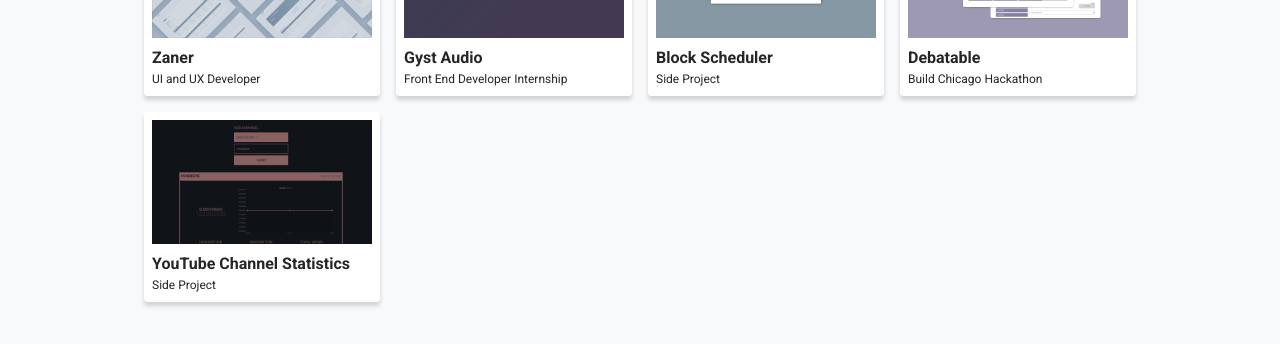
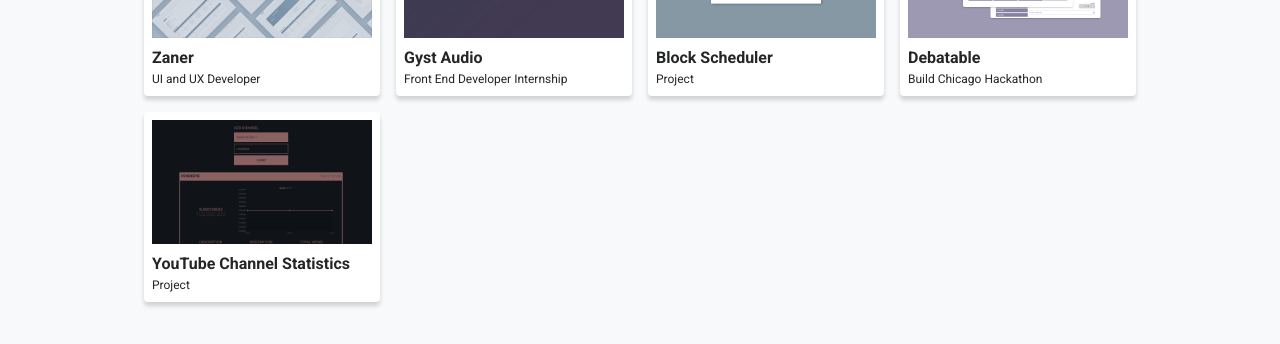
Before and after one commit to albondad/portfolio-version-3, a React (Create React App) app: page / in a window 1280 px wide. Shown: the part 1084-1428 px from the top of the page. Built offline with nearby package versions, Linux system fonts and the light colour scheme.

Commit message:
made project ui changes

```diff
--- a/src/components/Layout/Body/Pages/Portfolio/Projects/Project/ProjectDescription/ProjectDescription.js
+++ b/src/components/Layout/Body/Pages/Portfolio/Projects/Project/ProjectDescription/ProjectDescription.js
@@ -33,8 +33,18 @@
           <div className="projectDescription-headerContainer">
             <div className="projectDescription-headerTitle">{this.props.projectData.title}</div>
             <div className="projectDescription-headerViewOn">{
-              this.props.projectData.viewOnText
-              ? <a href={this.props.projectData.viewOnSource} target={"_blank"}>{"View On " + this.props.projectData.viewOnText}</a>
+              this.props.projectData.viewSiteLink
+              ? <a href={this.props.projectData.viewSiteLink} target={"_blank"}>{"View Site"}</a>
+              : null
+            }
+            {
+              this.props.projectData.viewSiteLink && this.props.projectData.viewCodeLink
+              ? <span>&nbsp;&nbsp; | &nbsp;&nbsp;</span>
+              : null
+            }
+            {
+              this.props.projectData.viewCodeLink
+              ? <a href={this.props.projectData.viewCodeLink} target={"_blank"}>{"View Code"}</a>
               : null
             }
             </div>
@@ -48,9 +58,9 @@
           {/* Slideshow Buttons */}
           <div className="pt-16px">
             {/* back button */}
-            <div onClick={this.backImage} className="w-50 pl-16px d-inline-block foSize-12px text-left foWeight-bold"><span className="d-inline-block projectDescription-slideshowButton"><i className="fas fa-arrow-left fa-fw"></i> Back</span></div>
+            <div onClick={this.backImage} className="w-50 pl-16px d-inline-block foSize-12px text-left foWeight-bold"><span className="d-inline-block projectDescription-slideshowButton"><i className="fas fa-arrow-left fa-fw"></i> Previous Image</span></div>
             {/* next button */}
-            <div onClick={this.nextImage} className="w-50 pr-16px d-inline-block foSize-12px text-right foWeight-bold"><span className="d-inline-block projectDescription-slideshowButton">Next <i className="fas fa-arrow-right fa-fw"></i></span></div>
+            <div onClick={this.nextImage} className="w-50 pr-16px d-inline-block foSize-12px text-right foWeight-bold"><span className="d-inline-block projectDescription-slideshowButton">Next Image <i className="fas fa-arrow-right fa-fw"></i></span></div>
           </div>
 
           {/* Description */}
--- a/src/components/Layout/Body/Pages/Portfolio/Projects/assets/ProjectsData.js
+++ b/src/components/Layout/Body/Pages/Portfolio/Projects/assets/ProjectsData.js
@@ -16,8 +16,6 @@
         ],
         "description": "Zaner is a financial service group primarily focused on risk management. I worked with the company building their upcoming products for their digital assets division as a UI and UX developer. I was able to design and build a style guide and pattern library for use in current and future applications, while designing and implementing views for one of their current web applications. I’ve attached previews of the final products and designs above.",
         "projectSource": "https://www.instagram.com/p/B8YGRavpGq4/",
-        "viewOnText": "Instagram",
-        "viewOnSource": "https://www.instagram.com/p/B8YGRavpGq4/",
         "tools": "Boostrap CSS, jQuery, CSS"
     },
     // Gyst Audio
@@ -34,15 +32,13 @@
         ],
         "description": "Gyst audio is a technology startup that aims to provide audio services. Their technology allows clients to connect with professional voice actors and narrators to create audio versions of their published written works. I worked with the company as a front end developer intern, designing and implementing web related UI components to be used for both the company and clients. I’ve attached previews of the final products above.",
         "projectSource": "https://www.instagram.com/p/B8YF8SQJS3X/",
-        "viewOnText": "Instagram",
-        "viewOnSource": "https://www.instagram.com/p/B8YF8SQJS3X/",
         "tools": "React, jQuery, Boostrap, Python, CSS"
     },
     // Block Scheduler
     {
         "show": true,
         "title": "Block Scheduler",
-        "subTitle" : "Side Project",
+        "subTitle" : "Project",
         "tags": ["Development"],
         "thumbnailSource": "thumbnail-blockScheduler.jpg",
         "slideshowImages": [
@@ -51,9 +47,9 @@
           "slideshow-blockScheduler-03.jpg",
           "slideshow-blockScheduler-04.jpg",
         ],
+        "viewSiteLink": "https://albondad-blokscheduler.netlify.com/",
+        "viewCodeLink": "https://github.com/albondad/web_blokScheduler",
         "description" : "I developed a web application that allows users to keep track of day to day activities or tasks that follow a block schedule pattern. Features include individual account creation and authentication, the ability to create multiple customizable schedules for different situations, and a live timer to keep track of the time.",
-        "viewOnText": "Website",
-        "viewOnSource": "https://albondad-blokscheduler.netlify.com/",
         "tools": "React, Firebase, Boostrap, Python, CSS"
     },
     // Debatable
@@ -73,73 +69,27 @@
           "slideshow-debatable-07.jpg",
           "slideshow-debatable-08.jpg",
         ],
+        "viewCodeLink": "https://github.com/albondad/web_debatable",
         "description": "Debatable is a web application based on holding online debates through the use of online chat rooms. Development happened during the 2019 Build Chicago Hackathon, where teams were given 24 hours to build a solution using Pusher’s API that provides real time features. I led the team that was designing and implementing the front end side of the application. Most of the designs were completed and the final products can be viewed above.",
         "projectSource": "https://www.instagram.com/p/B8YGRavpGq4/",
-        "viewOnText": "Instagram",
-        "viewOnSource": "https://www.instagram.com/p/B79EsRwAJTF/",
         "tools": "React, Boostrap, Python, CSS"
     },
     // YouTube Channel Statistics
     {
         "show": true,
         "title": "YouTube Channel Statistics",
-        "subTitle" : "Side Project",
+        "subTitle" : "Project",
         "tags": ["Development"],
         "thumbnailSource": "thumbnail-youTubeChannelStatistics.jpg",
         "slideshowImages": [
           "slideshow-youTubeChannelStatistics-01.jpg",
           "slideshow-youTubeChannelStatistics-02.jpg",
         ],
+        "viewSiteLink": "https://albondad-youtubechannelstatstracker.netlify.com/",
+        "viewCodeLink": "https://github.com/albondad/web_youTubeChannelStatsTracker",
         "description" : "YouTube Channel Statistics is a web application I developed to allow users to search multiple YouTube channels and to view and compare channel statistics. Features include the ability to search for channels by their channel name or channel ID, displaying basic statistics of the channel, and live tracking of a channel subscriber count. Unfortunately, with the recent update of YouTube's Data API, some features may not work the way they're supposed to anymore. I attached a picture of the application above, along with some of the designs I had during the planning process.",
-        "viewOnText": "Website",
-        "viewOnSource": "https://albondad-youtubechannelstatstracker.netlify.com/",
         "tools": "YouTube Data API, Chart.js, jQuery, Boostrap"
     }
-    // {
-    //     "show": true,
-    //     "title": "Block Scheduler",
-    //     "tags": ["Development"],
-    //     "thumbnailSource": "imgs/thumbnail-blokScheduler.jpg",
-    //     "projectSource": "https://albondad-blokScheduler.netlify.com",
-    //     "viewOnType": "GitHub",
-    //     "viewOnSource": "https://GitHub.com/albondad/site_blok-scheduler?files=1"
-    // },
-    // {
-    //     "show": true,
-    //     "title": "Block Scheduler Design",
-    //     "tags": ["Design"],
-    //     "thumbnailSource": "imgs/thumbnail-blokSchedulerDesign.jpg",
-    //     "projectSource": "https://www.instagram.com/p/B79FDm6gE38/?utm_source=ig_web_copy_link",
-    //     "viewOnType": "Instagram",
-    //     "viewOnSource": "https://www.instagram.com/p/B79FDm6gE38/?utm_source=ig_web_copy_link"
-    // },
-    // {
-    //     "show": true,
-    //     "title": "Debatable Design",
-    //     "tags": ["Design"],
-    //     "thumbnailSource": "imgs/thumbnail-debatableDesign.jpg",
-    //     "projectSource": "https://www.instagram.com/p/B79EsRwAJTF/?utm_source=ig_web_copy_link",
-    //     "viewOnType": "Instagram",
-    //     "viewOnSource": "https://www.instagram.com/p/B79EsRwAJTF/?utm_source=ig_web_copy_link"
-    // },
-    // {
-    //     "show": true,
-    //     "title": "YouTube Channel Statistics",
-    //     "tags": ["Development"],
-    //     "thumbnailSource": "imgs/thumbnail-youTubeChannelStatsTracker.jpg",
-    //     "projectSource": "https://albondad-youTubeChannelStatsTracker.netlify.com",
-    //     "viewOnType": "GitHub",
-    //     "viewOnSource": "https://GitHub.com/albondad/site_youTubeChannelStatsTracker?files=1"
-    // },
-    // {
-    //     "show": true,
-    //     "title": "YouTube Channel Statistics Design",
-    //     "tags": ["Design"],
-    //     "thumbnailSource": "imgs/thumbnail-youTubeChannelStatsTrackerDesign.jpg",
-    //     "projectSource": "https://www.instagram.com/p/B79EewGAH4c/?utm_source=ig_web_copy_link",
-    //     "viewOnType": "Instagram",
-    //     "viewOnSource": "https://www.instagram.com/p/B79EewGAH4c/?utm_source=ig_web_copy_link"
-    // }
 ]
 
 export default projectsData;
```
